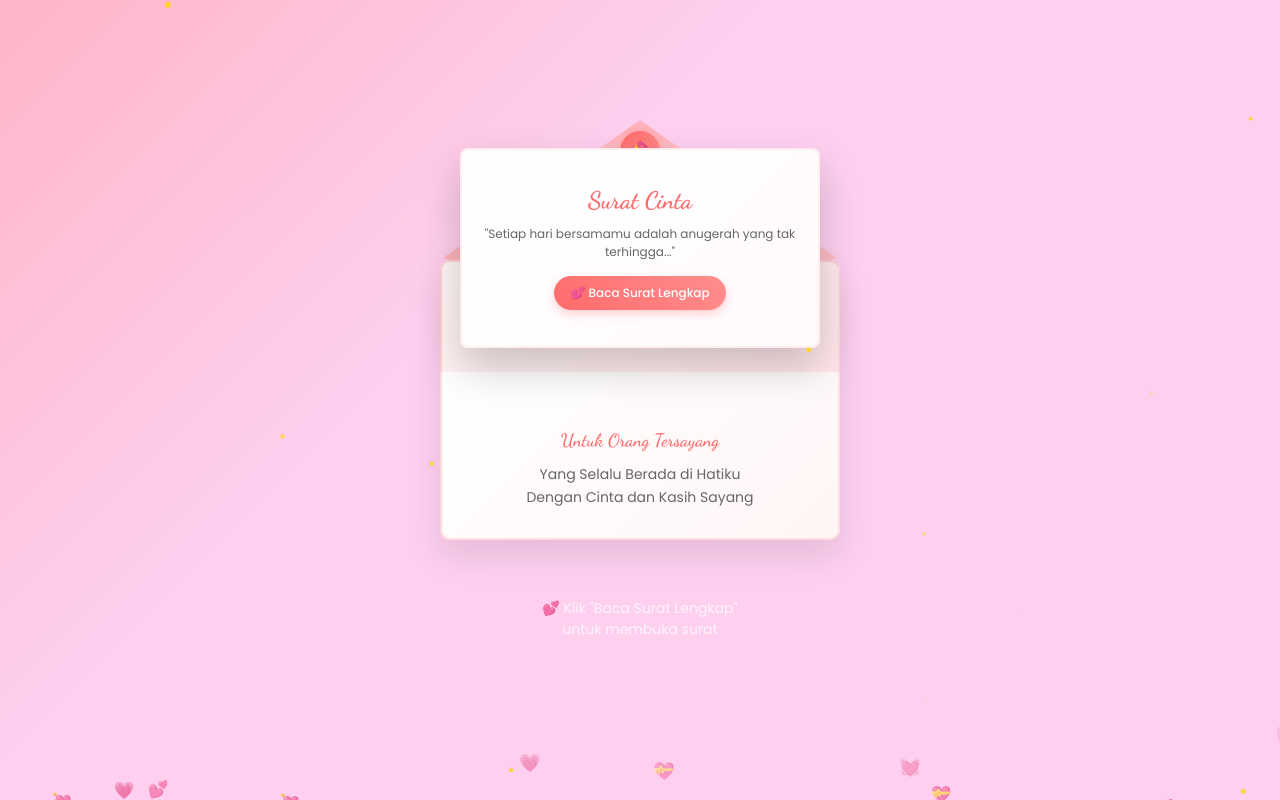
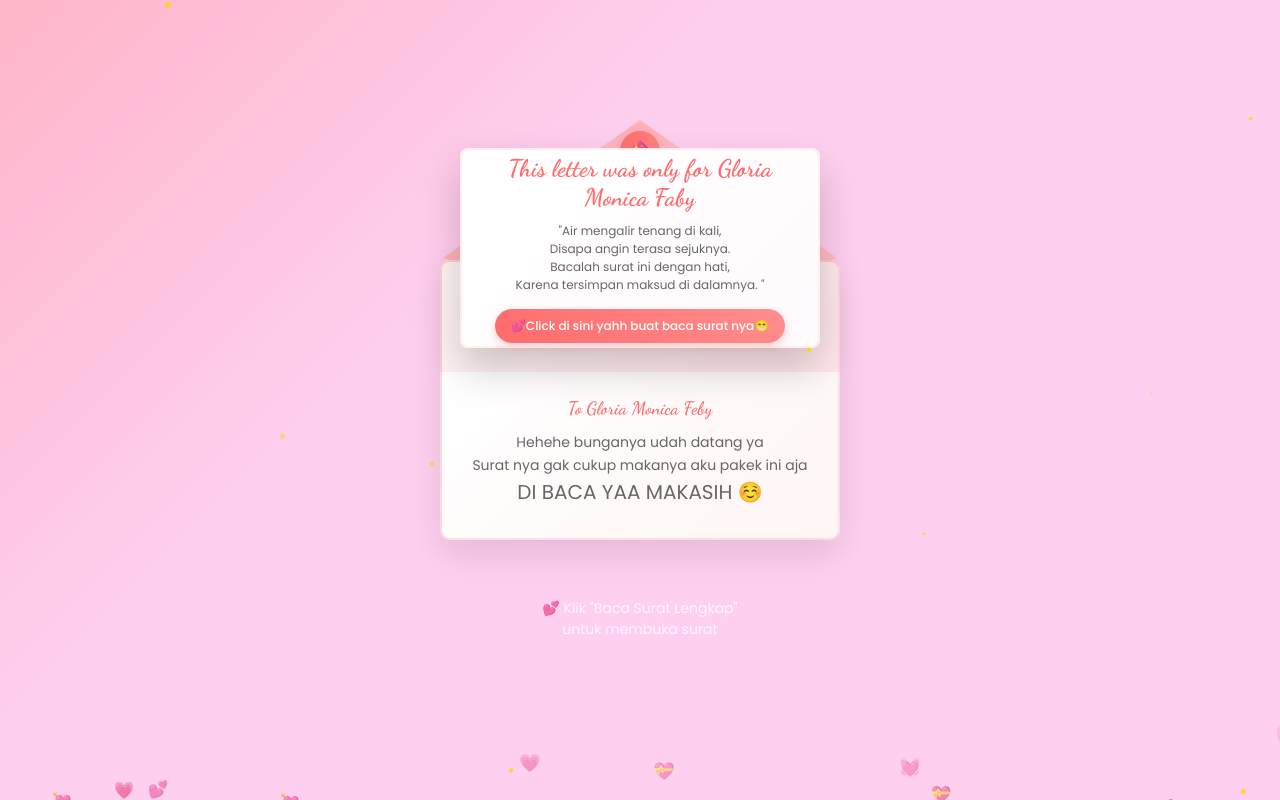
Before and after one commit to Amrin002/myfuture, a plain HTML site: page index.html in a window 1280 px wide. Both pictures are taken after a click on the element 640 px from the left and 400 px from the top of the page. Drawn offline with Linux system fonts and the light colour scheme.

Commit message:
Update index.html

```diff
--- a/index.html
+++ b/index.html
@@ -128,6 +128,7 @@
         .heart-seal {
             position: absolute;
             top: -15px;
+            margin-top: 104px;
             left: 50%;
             transform: translateX(-50%);
             width: 40px;
@@ -358,26 +359,31 @@
 
             <div class="envelope-front">
                 <div class="envelope-address">
-                    <div class="address-to">Untuk Orang Tersayang</div>
-                    <div>Yang Selalu Berada di Hatiku</div>
-                    <div>Dengan Cinta dan Kasih Sayang</div>
+                    <div class="address-to">To Gloria Monica Feby</div>
+                    <div>Hehehe bunganya udah datang ya</div>
+                    <div>Surat nya gak cukup makanya aku pakek ini aja</div>
+                    <div style="font-size: 20px;">DI BACA YAA MAKASIH ☺️</div>
                 </div>
             </div>
 
             <div class="letter-paper">
                 <div class="letter-preview">
-                    <div class="letter-title">Surat Cinta</div>
+                    <div class="letter-title">This letter was only for Gloria Monica Faby</div>
                     <div class="letter-snippet">
-                        "Setiap hari bersamamu adalah anugerah yang tak terhingga..."
+                        "Air mengalir tenang di kali,<br>
+                        Disapa angin terasa sejuknya. <br>
+                        Bacalah surat ini dengan hati, <br>
+                        Karena tersimpan maksud di dalamnya.
+                        "
                     </div>
                     <a href="#" class="open-button" onclick="openFullLetter(event)">
-                        💕 Baca Surat Lengkap
+                        💕Click di sini yahh buat baca surat nya😁
                     </a>
                 </div>
             </div>
 
             <div class="envelope-flap">
-                <div class="heart-seal" style="margin-top: 104px;">💖</div>
+                <div class="heart-seal">💖</div>
             </div>
         </div>
 
```
